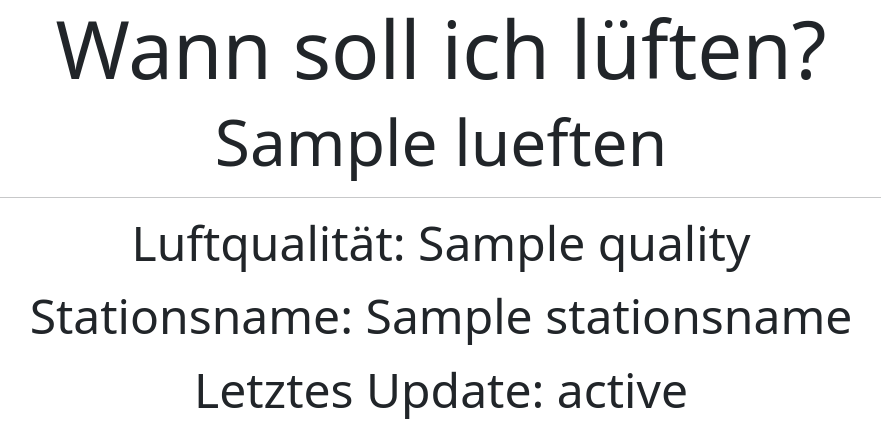
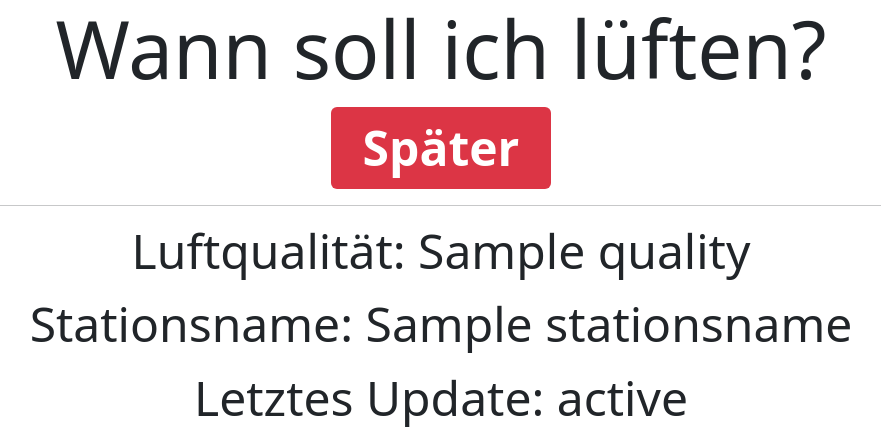
Before and after one commit to Jugendhackt/wann-soll-ich-lueften.de, a Flask app: template server/templates/daten.html in a window 1280 px wide. Shown: the top 429 px of the page, without its empty margins (199-1080 px from the left). Run offline with Flask 2, Linux system fonts and the light colour scheme; the template is opened without the code that fills it: most values are stand-ins (such as "Sample title", 1, 10 or a date in 2020); some libraries are stand-ins or nearby versions.

Commit message:
Farbiger Status

```diff
--- a/server/server.py
+++ b/server/server.py
@@ -38,7 +38,7 @@ def luft():
     luft = backend.get_data(country)
     aqi = luft['AQI']
     averageaqi = backend.average_germany('aqi')
-    lueften = 'Jetzt'
+    lueften = 0
     #if aqi > averageaqi :
     #    lueften = 'Nein'
 
--- a/server/templates/daten.html
+++ b/server/templates/daten.html
@@ -15,7 +15,17 @@
     <div  class="center">
       <center>
       <h1 class="display-1"><b>Wann soll ich lüften?</b></h1>
-      <p class="display-3"><b>{{ lueften }}</b></p>
+
+      <p class="display-3"><b>
+
+        {% if lueften == 0 %}
+          <span class="badge text-bg-success">Jetzt!</span>
+
+        {% else %}
+          <span class="badge text-bg-danger">Später</span>
+        {% endif %}
+
+      </b></p>
       </center>
     </div>
     <hr>
```
